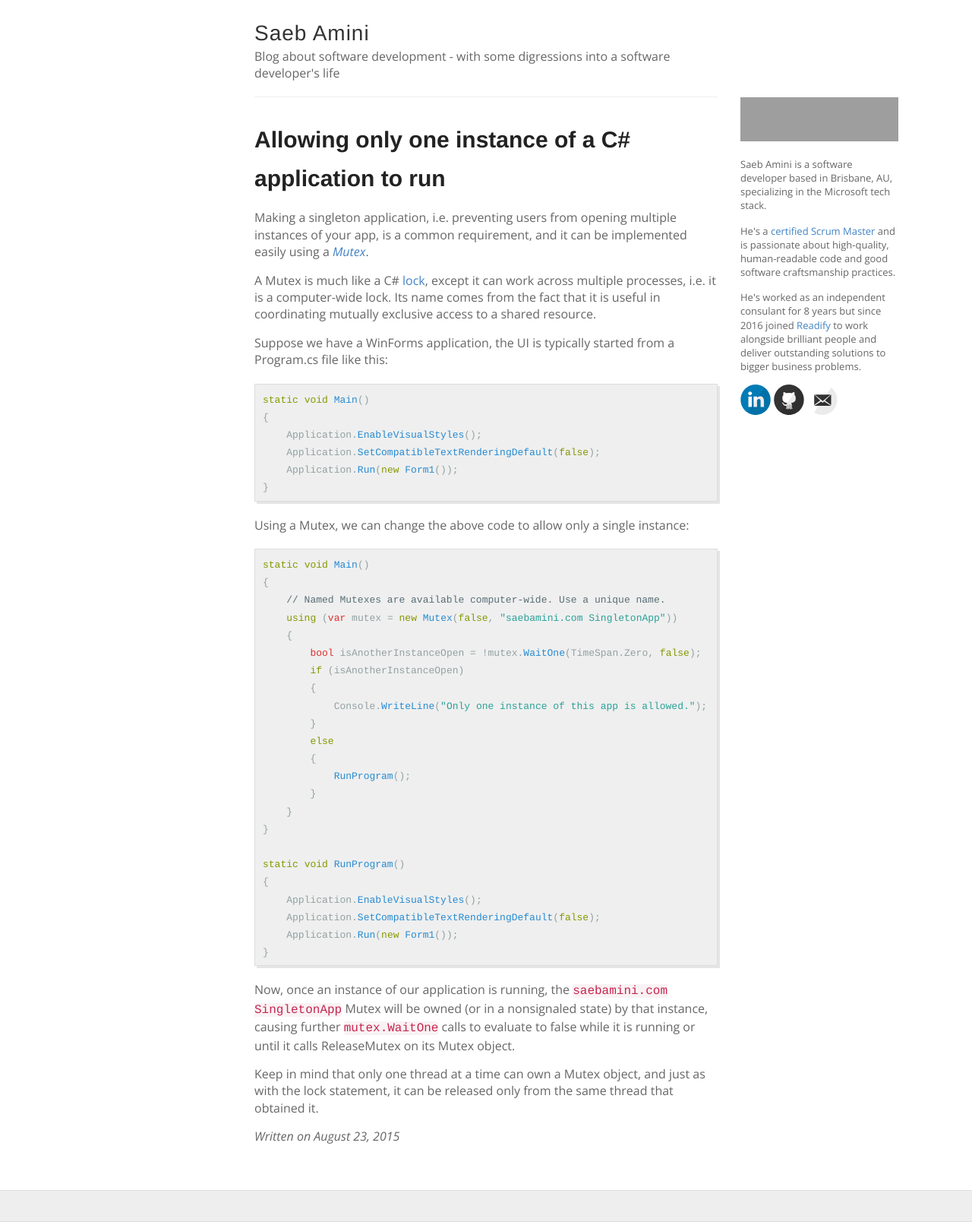
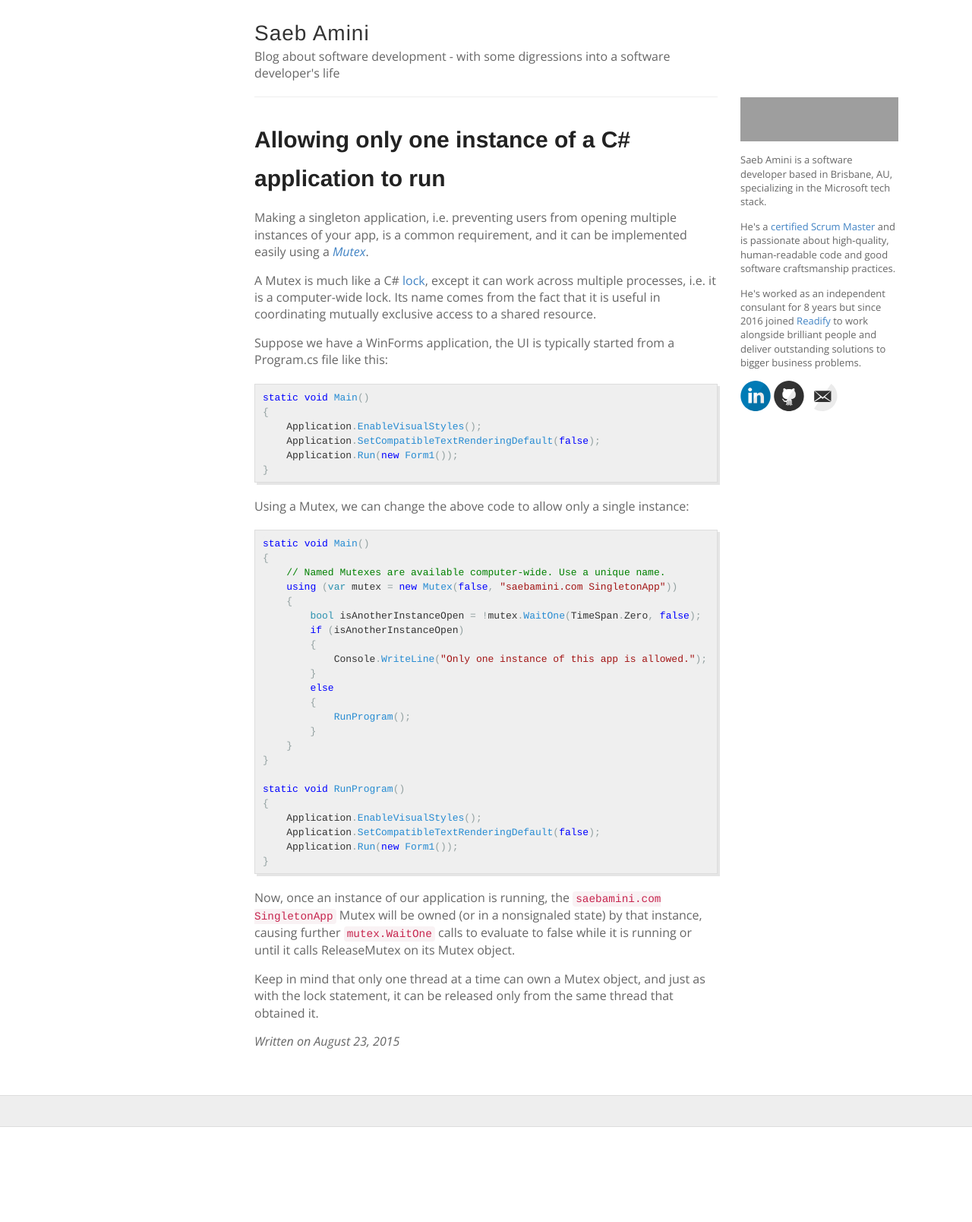
Before and after one commit to SaebAmini/saebamini.github.io, a Jekyll site: the page built from _posts/2015-08-23-Allowing-only-one-instance-of-a-C#-app-to-run.md, in a window 1280 px wide. Shown: the whole page at 76% size. Built offline with Jekyll 4.4.1, drawn with Linux system fonts in a browser that asks for light colours; comment, search, counter and statistics services are not loaded; after the commit the page ends 1483 px from its top, so only the background shows below that; grey boxes are pictures that could not be loaded.

Commit message:
highligher styling updates

```diff
--- a/_sass/_highlights.scss
+++ b/_sass/_highlights.scss
@@ -7,87 +7,425 @@
     -webkit-box-shadow: 3px 3px rgba(0,0,0,0.1);
     box-shadow: 3px 3px rgba(0,0,0,0.1);
     margin: 20px 0 20px 0;
-  overflow: scroll;
+    overflow-x: auto;
 }
 
 code {
-  font-family:'Bitstream Vera Sans Mono','Courier', monospace;
+    font-family: 'Bitstream Vera Sans Mono','Courier', monospace;
 }
 
 .highlight pre {
     background-color: inherit;
     overflow: visible;
+    margin: 0;
+    padding: 0;
+    border: 0;
+    font-size: 100%;
+    font: inherit;
+    vertical-align: baseline;
+    line-height: 1em;
+
     code {
         white-space: inherit;
         font-size: 13px;
     }
 }
 
-.highlight .c { color: #586E75 } /* Comment */
-.highlight .err { color: #93A1A1 } /* Error */
-.highlight .g { color: #93A1A1 } /* Generic */
-.highlight .k { color: #859900 } /* Keyword */
-.highlight .l { color: #93A1A1 } /* Literal */
-.highlight .n { color: #93A1A1 } /* Name */
-.highlight .o { color: #859900 } /* Operator */
-.highlight .x { color: #CB4B16 } /* Other */
-.highlight .p { color: #93A1A1 } /* Punctuation */
-.highlight .cm { color: #586E75 } /* Comment.Multiline */
-.highlight .cp { color: #859900 } /* Comment.Preproc */
-.highlight .c1 { color: #586E75 } /* Comment.Single */
-.highlight .cs { color: #859900 } /* Comment.Special */
-.highlight .gd { color: #2AA198 } /* Generic.Deleted */
-.highlight .ge { color: #93A1A1; font-style: italic } /* Generic.Emph */
-.highlight .gr { color: #DC322F } /* Generic.Error */
-.highlight .gh { color: #CB4B16 } /* Generic.Heading */
-.highlight .gi { color: #859900 } /* Generic.Inserted */
-.highlight .go { color: #93A1A1 } /* Generic.Output */
-.highlight .gp { color: #93A1A1 } /* Generic.Prompt */
-.highlight .gs { color: #93A1A1; font-weight: bold } /* Generic.Strong */
-.highlight .gu { color: #CB4B16 } /* Generic.Subheading */
-.highlight .gt { color: #93A1A1 } /* Generic.Traceback */
-.highlight .kc { color: #CB4B16 } /* Keyword.Constant */
-.highlight .kd { color: #268BD2 } /* Keyword.Declaration */
-.highlight .kn { color: #859900 } /* Keyword.Namespace */
-.highlight .kp { color: #859900 } /* Keyword.Pseudo */
-.highlight .kr { color: #268BD2 } /* Keyword.Reserved */
-.highlight .kt { color: #DC322F } /* Keyword.Type */
-.highlight .ld { color: #93A1A1 } /* Literal.Date */
-.highlight .m { color: #2AA198 } /* Literal.Number */
-.highlight .s { color: #2AA198 } /* Literal.String */
-.highlight .na { color: #93A1A1 } /* Name.Attribute */
-.highlight .nb { color: #B58900 } /* Name.Builtin */
-.highlight .nc { color: #268BD2 } /* Name.Class */
-.highlight .no { color: #CB4B16 } /* Name.Constant */
-.highlight .nd { color: #268BD2 } /* Name.Decorator */
-.highlight .ni { color: #CB4B16 } /* Name.Entity */
-.highlight .ne { color: #CB4B16 } /* Name.Exception */
-.highlight .nf { color: #268BD2 } /* Name.Function */
-.highlight .nl { color: #93A1A1 } /* Name.Label */
-.highlight .nn { color: #93A1A1 } /* Name.Namespace */
-.highlight .nx { color: #555 } /* Name.Other */
-.highlight .py { color: #93A1A1 } /* Name.Property */
-.highlight .nt { color: #268BD2 } /* Name.Tag */
-.highlight .nv { color: #268BD2 } /* Name.Variable */
-.highlight .ow { color: #859900 } /* Operator.Word */
-.highlight .w { color: #93A1A1 } /* Text.Whitespace */
-.highlight .mf { color: #2AA198 } /* Literal.Number.Float */
-.highlight .mh { color: #2AA198 } /* Literal.Number.Hex */
-.highlight .mi { color: #2AA198 } /* Literal.Number.Integer */
-.highlight .mo { color: #2AA198 } /* Literal.Number.Oct */
-.highlight .sb { color: #586E75 } /* Literal.String.Backtick */
-.highlight .sc { color: #2AA198 } /* Literal.String.Char */
-.highlight .sd { color: #93A1A1 } /* Literal.String.Doc */
-.highlight .s2 { color: #2AA198 } /* Literal.String.Double */
-.highlight .se { color: #CB4B16 } /* Literal.String.Escape */
-.highlight .sh { color: #93A1A1 } /* Literal.String.Heredoc */
-.highlight .si { color: #2AA198 } /* Literal.String.Interpol */
-.highlight .sx { color: #2AA198 } /* Literal.String.Other */
-.highlight .sr { color: #DC322F } /* Literal.String.Regex */
-.highlight .s1 { color: #2AA198 } /* Literal.String.Single */
-.highlight .ss { color: #2AA198 } /* Literal.String.Symbol */
-.highlight .bp { color: #268BD2 } /* Name.Builtin.Pseudo */
-.highlight .vc { color: #268BD2 } /* Name.Variable.Class */
-.highlight .vg { color: #268BD2 } /* Name.Variable.Global */
-.highlight .vi { color: #268BD2 } /* Name.Variable.Instance */
-.highlight .il { color: #2AA198 } /* Literal.Number.Integer.Long */
+.highlight .c {
+    color: #586E75;
+}
+/* Comment */
+.highlight .err {
+    color: #93A1A1;
+}
+/* Error */
+.highlight .g {
+    color: #93A1A1;
+}
+/* Generic */
+.highlight .k {
+    color: #859900;
+}
+/* Keyword */
+.highlight .l {
+    color: #93A1A1;
+}
+/* Literal */
+.highlight .o {
+    color: #859900;
+}
+/* Operator */
+.highlight .x {
+    color: #CB4B16;
+}
+/* Other */
+.highlight .p {
+    color: #93A1A1;
+}
+/* Punctuation */
+.highlight .cm {
+    color: #586E75;
+}
+/* Comment.Multiline */
+.highlight .cp {
+    color: #859900;
+}
+/* Comment.Preproc */
+.highlight .c1 {
+    color: #586E75;
+}
+/* Comment.Single */
+.highlight .cs {
+    color: #859900;
+}
+/* Comment.Special */
+.highlight .gd {
+    color: #2AA198;
+}
+/* Generic.Deleted */
+.highlight .ge {
+    color: #93A1A1;
+    font-style: italic;
+}
+/* Generic.Emph */
+.highlight .gr {
+    color: #DC322F;
+}
+/* Generic.Error */
+.highlight .gh {
+    color: #CB4B16;
+}
+/* Generic.Heading */
+.highlight .gi {
+    color: #859900;
+}
+/* Generic.Inserted */
+.highlight .go {
+    color: #93A1A1;
+}
+/* Generic.Output */
+.highlight .gp {
+    color: #93A1A1;
+}
+/* Generic.Prompt */
+.highlight .gs {
+    color: #93A1A1;
+    font-weight: bold;
+}
+/* Generic.Strong */
+.highlight .gu {
+    color: #CB4B16;
+}
+/* Generic.Subheading */
+.highlight .gt {
+    color: #93A1A1;
+}
+/* Generic.Traceback */
+.highlight .kc {
+    color: #CB4B16;
+}
+/* Keyword.Constant */
+.highlight .kd {
+    color: #268BD2;
+}
+/* Keyword.Declaration */
+.highlight .kn {
+    color: #859900;
+}
+/* Keyword.Namespace */
+.highlight .kp {
+    color: #859900;
+}
+/* Keyword.Pseudo */
+.highlight .kr {
+    color: #268BD2;
+}
+/* Keyword.Reserved */
+.highlight .kt {
+    color: #DC322F;
+}
+/* Keyword.Type */
+.highlight .ld {
+    color: #93A1A1;
+}
+/* Literal.Date */
+.highlight .m {
+    color: #2AA198;
+}
+/* Literal.Number */
+.highlight .s {
+    color: #2AA198;
+}
+/* Literal.String */
+.highlight .na {
+    color: #93A1A1;
+}
+/* Name.Attribute */
+.highlight .nb {
+    color: #B58900;
+}
+/* Name.Builtin */
+.highlight .nc {
+    color: #268BD2;
+}
+/* Name.Class */
+.highlight .no {
+    color: #CB4B16;
+}
+/* Name.Constant */
+.highlight .nd {
+    color: #268BD2;
+}
+/* Name.Decorator */
+.highlight .ni {
+    color: #CB4B16;
+}
+/* Name.Entity */
+.highlight .ne {
+    color: #CB4B16;
+}
+/* Name.Exception */
+.highlight .nf {
+    color: #268BD2;
+}
+/* Name.Function */
+.highlight .nl {
+    color: #93A1A1;
+}
+/* Name.Label */
+.highlight .nn {
+    color: #93A1A1;
+}
+/* Name.Namespace */
+.highlight .nx {
+    color: #555;
+}
+/* Name.Other */
+.highlight .py {
+    color: #93A1A1;
+}
+/* Name.Property */
+.highlight .nt {
+    color: #268BD2;
+}
+/* Name.Tag */
+.highlight .nv {
+    color: #268BD2;
+}
+/* Name.Variable */
+.highlight .ow {
+    color: #859900;
+}
+/* Operator.Word */
+.highlight .w {
+    color: #93A1A1;
+}
+/* Text.Whitespace */
+.highlight .mf {
+    color: #2AA198;
+}
+/* Literal.Number.Float */
+.highlight .mh {
+    color: #2AA198;
+}
+/* Literal.Number.Hex */
+.highlight .mi {
+    color: #2AA198;
+}
+/* Literal.Number.Integer */
+.highlight .mo {
+    color: #2AA198;
+}
+/* Literal.Number.Oct */
+.highlight .sb {
+    color: #586E75;
+}
+/* Literal.String.Backtick */
+.highlight .sc {
+    color: #2AA198;
+}
+/* Literal.String.Char */
+.highlight .sd {
+    color: #93A1A1;
+}
+/* Literal.String.Doc */
+.highlight .s2 {
+    color: #2AA198;
+}
+/* Literal.String.Double */
+.highlight .se {
+    color: #CB4B16;
+}
+/* Literal.String.Escape */
+.highlight .sh {
+    color: #93A1A1;
+}
+/* Literal.String.Heredoc */
+.highlight .si {
+    color: #2AA198;
+}
+/* Literal.String.Interpol */
+.highlight .sx {
+    color: #2AA198;
+}
+/* Literal.String.Other */
+.highlight .sr {
+    color: #DC322F;
+}
+/* Literal.String.Regex */
+.highlight .s1 {
+    color: #2AA198;
+}
+/* Literal.String.Single */
+.highlight .ss {
+    color: #2AA198;
+}
+/* Literal.String.Symbol */
+.highlight .bp {
+    color: #268BD2;
+}
+/* Name.Builtin.Pseudo */
+.highlight .vc {
+    color: #268BD2;
+}
+/* Name.Variable.Class */
+.highlight .vg {
+    color: #268BD2;
+}
+/* Name.Variable.Global */
+.highlight .vi {
+    color: #268BD2;
+}
+/* Name.Variable.Instance */
+.highlight .il {
+    color: #2AA198;
+}
+/* Literal.Number.Integer.Long */
+
+/* OVERRIDES - START */
+.highlight .c {
+    color: #008000;
+}
+/* Comment */
+.highlight .k {
+    color: #0000ff;
+}
+/* Keyword */
+.highlight .cm {
+    color: #008000;
+}
+/* Comment.Multiline */
+.highlight .cp {
+    color: #0000ff;
+}
+/* Comment.Preproc */
+.highlight .c1 {
+    color: #008000;
+}
+/* Comment.Single */
+.highlight .cs {
+    color: #008000;
+}
+/* Comment.Special */
+.highlight .ge {
+    font-style: italic;
+}
+/* Generic.Emph */
+.highlight .gh {
+    font-weight: bold;
+}
+/* Generic.Heading */
+.highlight .gp {
+    font-weight: bold;
+}
+/* Generic.Prompt */
+.highlight .gs {
+    font-weight: bold;
+}
+/* Generic.Strong */
+.highlight .gu {
+    font-weight: bold;
+}
+/* Generic.Subheading */
+.highlight .kc {
+    color: #0000ff;
+}
+/* Keyword.Constant */
+.highlight .kd {
+    color: #0000ff;
+}
+/* Keyword.Declaration */
+.highlight .kn {
+    color: #0000ff;
+}
+/* Keyword.Namespace */
+.highlight .kp {
+    color: #0000ff;
+}
+/* Keyword.Pseudo */
+.highlight .kr {
+    color: #0000ff;
+}
+/* Keyword.Reserved */
+.highlight .kt {
+    color: #2b91af;
+}
+/* Keyword.Type */
+.highlight .s {
+    color: #a31515;
+}
+/* Literal.String */
+.highlight .nc {
+    color: #2b91af;
+}
+/* Name.Class */
+.highlight .ow {
+    color: #0000ff;
+}
+/* Operator.Word */
+.highlight .sb {
+    color: #a31515;
+}
+/* Literal.String.Backtick */
+.highlight .sc {
+    color: #a31515;
+}
+/* Literal.String.Char */
+.highlight .sd {
+    color: #a31515;
+}
+/* Literal.String.Doc */
+.highlight .s2 {
+    color: #a31515;
+}
+/* Literal.String.Double */
+.highlight .se {
+    color: #a31515;
+}
+/* Literal.String.Escape */
+.highlight .sh {
+    color: #a31515;
+}
+/* Literal.String.Heredoc */
+.highlight .si {
+    color: #a31515;
+}
+/* Literal.String.Interpol */
+.highlight .sx {
+    color: #a31515;
+}
+/* Literal.String.Other */
+.highlight .sr {
+    color: #a31515;
+}
+/* Literal.String.Regex */
+.highlight .s1 {
+    color: #a31515;
+}
+/* Literal.String.Single */
+.highlight .ss {
+    color: #a31515;
+}
+/* Literal.String.Symbol */
+
+/* OVERRIDES - END */
--- a/style.scss
+++ b/style.scss
@@ -2,7 +2,6 @@
 ---
 
 @import "bootstrap";
-@import "reset";
 @import "variables";
 
 // Syntax highlighting @import is at the bottom of this file
```
Lines whose indentation alone changed are shown as unchanged.
